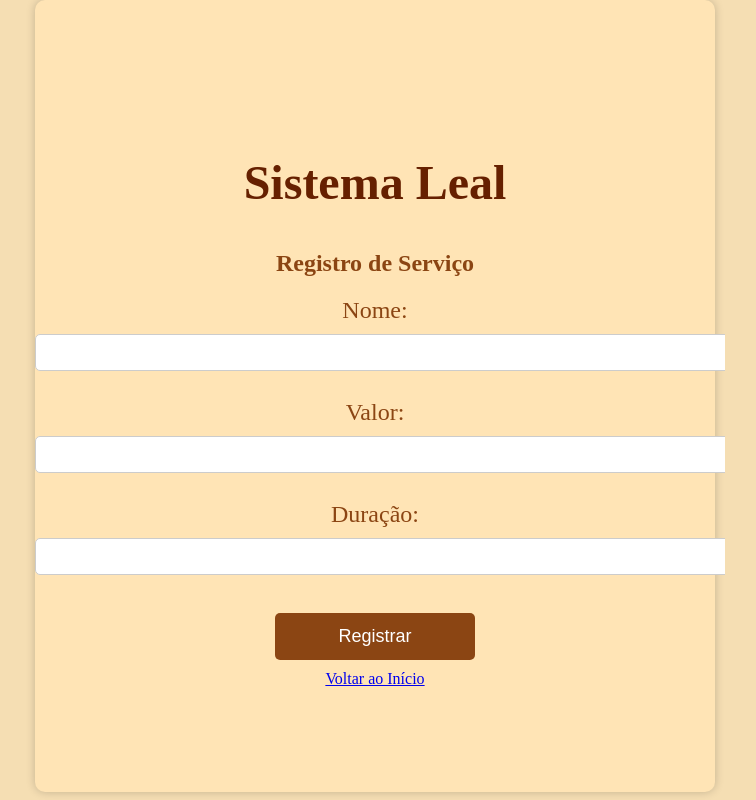
After one commit to Matheus-Bareicha/AgendaBarbearia, a PHP site: page /registrar_servico.php in a window 1280 px wide. The commit adds this page. Shown: the whole page, without its empty margins (265-1021 px from the left). Run offline with PHP 8.4, Linux system fonts and the light colour scheme.

Commit message:
Registro de serviços

```diff
--- a/Sistema Leal/pagina_barbeiro.php
+++ b/Sistema Leal/pagina_barbeiro.php
@@ -25,7 +25,7 @@
                 <input type="submit" formaction="agendados.php" value="Agenda">
                 <input type="submit" formaction="#" value="Estoque" disabled>
                 <input type="submit" formaction="definir_horarios.php" value="Registrar Folga">
-                <input type="submit" formaction="#" value="Registrar Serviço" disabled>
+                <input type="submit" formaction="registrar_servico.php" value="Registrar Serviço">
                 <input type="submit" formaction="financeiro.php" value="Financeiro">
                 <input type="submit" formaction="alterar_dados_barbeiro.php" value="Editar Dados">
                 <input type="submit" formaction="#" value="Encomendas" disabled>
--- a/Sistema Leal/registrar_barbeiro.php
+++ b/Sistema Leal/registrar_barbeiro.php
@@ -12,7 +12,7 @@
 
     <h2>Registro de Funcinário</h2>
     <?php
-    require_once ("config.php");
+    require_once "config.php";
 
 	if(isset($_GET['m'])){//existe conteúdo na variavel
 	echo $_GET['m']; //imprimindo a msg de erro
@@ -41,7 +41,7 @@
         </div>
 
         <input type="submit" value="Registrar">
-        <a href="login_barbeiro.php">Voltar ao Início</a>
+        <a href="pagina_barbeiro.php">Voltar ao Início</a>
 
 
     </form>
--- /dev/null
+++ b/Sistema Leal/registrar_servico.php
@@ -0,0 +1,39 @@
+<!DOCTYPE html>
+<html lang="en">
+<head>
+    <meta charset="UTF-8">
+    <link rel="stylesheet" type="text/css" href="styles.css">
+    <title>Registro de Serviço</title>
+</head>
+<body>
+
+    <form action="cregistro_servico.php" method="POST">
+    <h1 id="marca">Sistema Leal</h1>
+
+    <h2>Registro de Serviço</h2>
+    <?php
+    require_once "config.php";
+
+	if(isset($_GET['m'])){//existe conteúdo na variavel
+	echo $_GET['m']; //imprimindo a msg de erro
+	}
+	?>
+    <div class= "tabela-scroll" style= "max-height: 500px; min-width: 700px; overflow-x: hidden;">
+        <label class="titulo" for="nome">Nome:</label>
+        <input type="text" id="nome" name="nome" required><br>
+
+        <label class="titulo" for="valor">Valor:</label>
+        <input type="text" id="valor" name="valor" required><br>
+
+        <label class="titulo" for="duracao">Duração:</label>
+        <input type="text" id="duracao" name="duracao" required><br>
+
+        </div>
+
+        <input type="submit" value="Registrar">
+        <a href="pagina_barbeiro.php">Voltar ao Início</a>
+
+
+    </form>
+</body>
+</html>
```
Also changed, not shown: Sistema Leal/cregistro_servico.php (added, +57 -0 lines).
